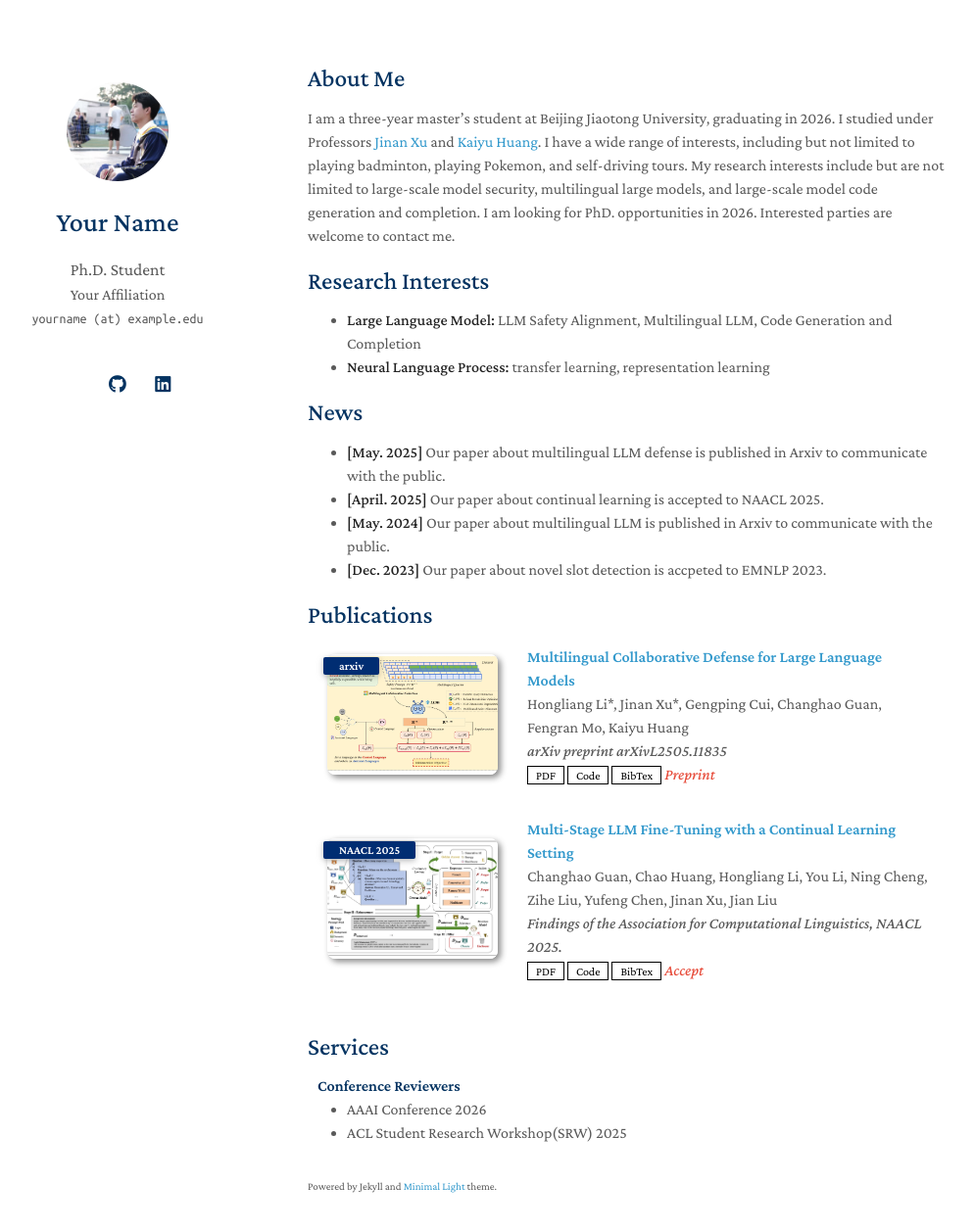
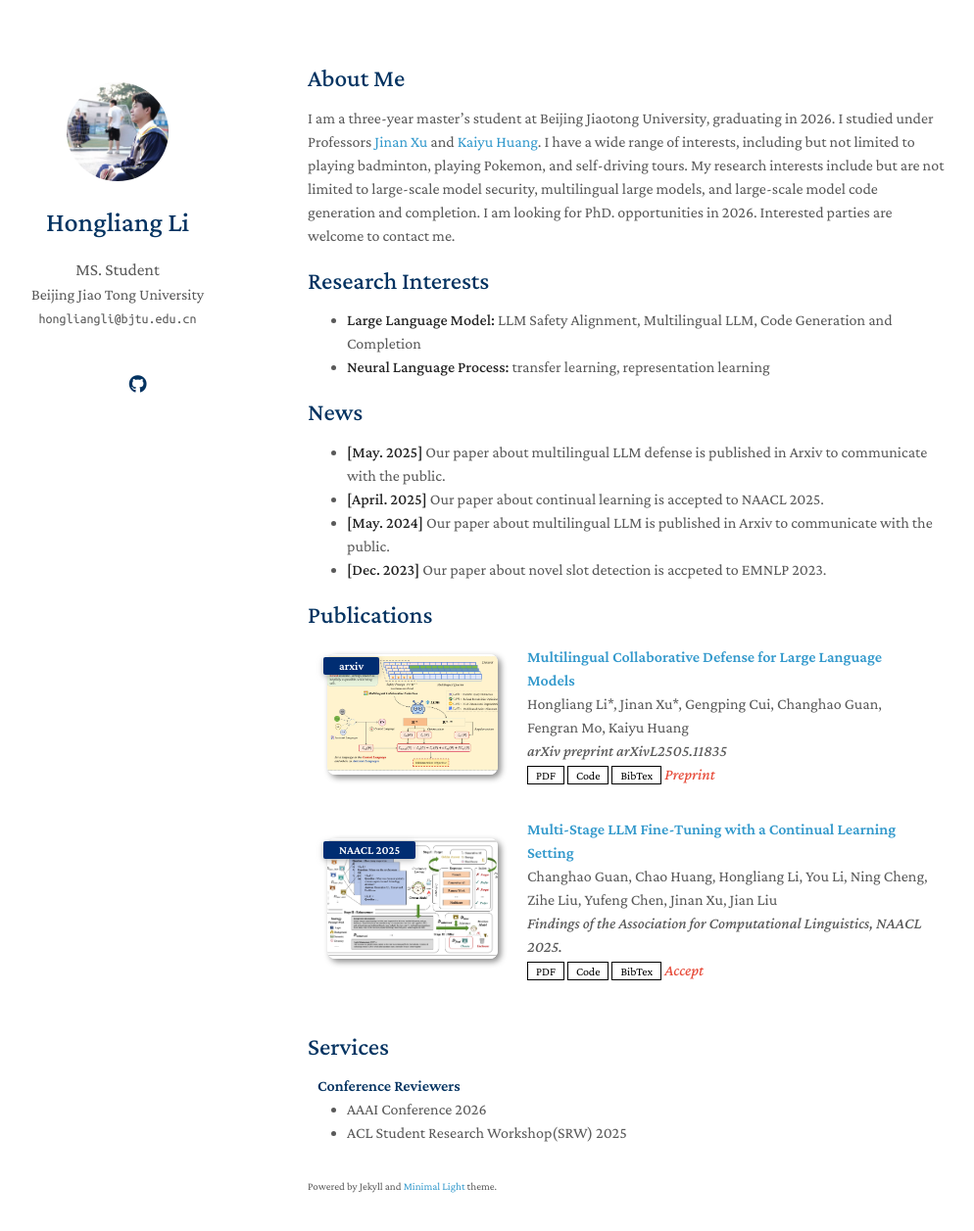
Before and after one commit to HLiang-Lee/hongliangli, a Jekyll site: the page built from index.md, in a window 1280 px wide and 1292 px high. Shown: the top 1257 px of the window at 98% size, without its empty margins (156-1150 px from the left). Built offline with Jekyll 4.4.1, drawn with Linux system fonts in a browser that asks for light colours; a style sheet for code colours, icons or effects is not loaded; our own code applies the rules of GitHub Pages for plain Markdown files.

Commit message:
update config

```diff
--- a/_config.yml
+++ b/_config.yml
@@ -1,8 +1,8 @@
 # Basic Information
-title: Your Name
-position: Ph.D. Student
-affiliation: Your Affiliation
-email: yourname (at) example.edu
+title: Hongliang Li
+position: MS. Student
+affiliation: Beijing Jiao Tong University
+email: hongliangli@bjtu.edu.cn
 
 # Search Engine Optimization (SEO)
 # The following information is used to improve the website traffic from search engines, e.g., Google.
@@ -12,11 +12,9 @@ canonical: https://minimal-light-theme.yliu.me/
 
 # Links
 # If you don't need one of them, you may delete the corresponding line.
-google_scholar: https://scholar.google.com/
-cv_link: assets/files/curriculum_vitae.pdf
-github_link: https://github.com/
-linkedin: https://www.linkedin.com/
-twitter: https://twitter.com/
+google_scholar: https://scholar.google.com/citations?user=p_l_X-EAAAAJ&hl=zh-CN/
+github_link: https://github.com/HLiang-Lee
+
 
 # Images (e.g., your profile picture and your website's favicon)
 # "favicon" and "favicon_dark" are used for the light and dark modes, respectively.
```
